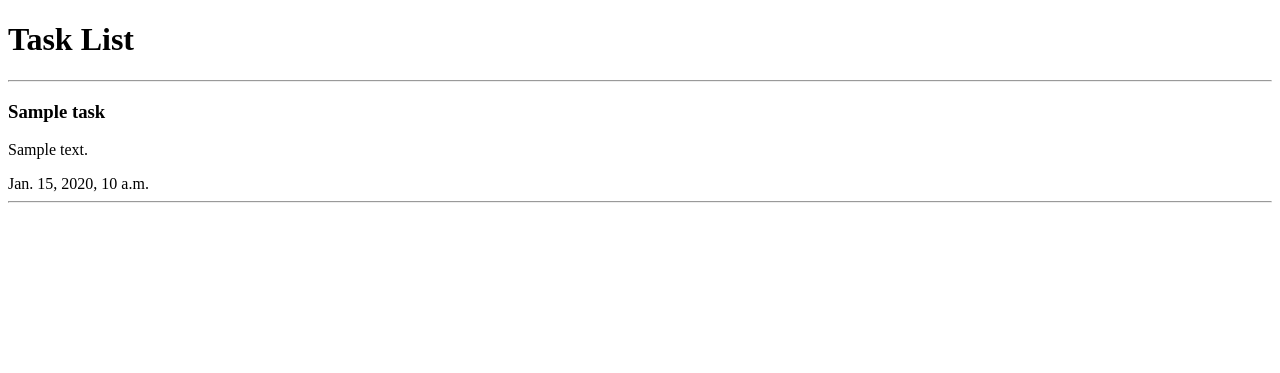
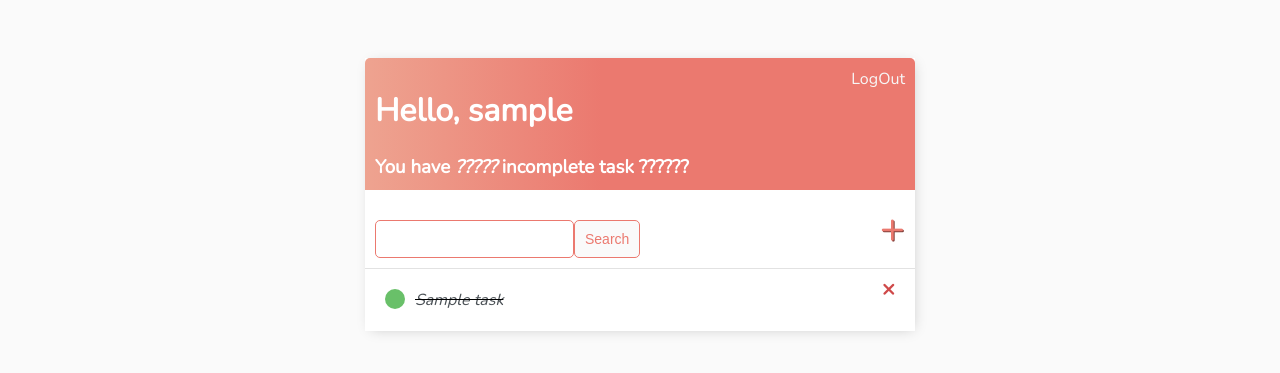
Before and after one commit to FArooghOghba/Django-CBV-TodoApp, a Django app: page / in a window 1280 px wide. Shown: the top 373 px of the page. Run offline with Django 3.2, Linux system fonts and the light colour scheme; a user stored in the database is signed in; tables that the repository leaves empty hold one stand-in row (values such as "Sample post").

Commit message:
style: adding style to the app

```diff
--- a/core/accounts/templates/accounts/login.html
+++ b/core/accounts/templates/accounts/login.html
@@ -12,6 +12,6 @@
             {{ form.as_p }}
             <input class="button" type="submit" value="Login">
         </form>
-        <p>Don't have an account? <a href="">Register</a></p>
+        <p>Don't have an account? <a href="{% url 'accounts:register' %}">Register</a></p>
     </div>
 {% endblock content%}
--- a/core/templates/base.html
+++ b/core/templates/base.html
@@ -11,7 +11,7 @@
     <link href="https://fonts.googleapis.com/css2?family=Nunito:wght@200&display=swap" rel="stylesheet">
 
     {% load static %}
-    <link rel="stylesheet" type="text/css" href="{% static 'base/style.css' %}">
+    <link rel="stylesheet" type="text/css" href="{% static 'todo/style.css' %}">
 
 </head>
 
--- /dev/null
+++ b/core/todo/static/todo/style.css
@@ -0,0 +1,127 @@
+body{
+    background-color: #FAFAFA;
+    font-family: 'Nunito', sans-serif;
+    padding-top: 50px;
+}
+
+h1,
+h2,
+h3,
+h4,
+h5,
+h6,
+    {
+    font-family: 'Raleway', sans-serif;
+}
+
+a,
+p {
+    color: #4b5156;
+}
+
+.container {
+    max-width: 550px;
+    margin: auto;
+    background-color: #fff;
+    -webkit-box-shadow: 2px 2px 13px -4px rgb(0, 0, 0, 0.21);
+    box-shadow: 2px 2px 13px -4px rgb(0, 0, 0, 0.21);
+}
+
+.header-bar {
+    display: flex;
+    justify-content: space-between;
+    color: #fff;
+    padding: 10px;
+    border-radius: 5px 5px 0 0;
+    background: linear-gradient(90deg, #EEA390 0%, #EB796F 43%, #EB796F 100%);
+}
+
+.header-bar a {
+    color: rgb(247, 247, 247);
+    text-decoration: none;
+}
+
+.task-wrapper {
+    display: flex;
+    align: center;
+    justify-content: space-between;
+    padding: 20px;
+    background-color: #fff;
+    border-top: 1px solid rgb(226, 226, 226);
+}
+
+.task-title {
+    display: flex;
+}
+
+.task-title a {
+    text-decoration: none;
+    color: #4b5156;
+    margin-left: 10px;
+}
+
+.task-complete-icon {
+    height: 20px;
+    width: 20px;
+    background-color: rgb(105, 192, 105);
+    border-radius: 50%;
+}
+
+.task-incomplete-icon {
+    height: 20px;
+    width: 20px;
+    background-color: rgb(218, 218, 218);
+    border-radius: 50%;
+}
+
+.delete-link {
+    text-decoration: none;
+    font-weight: 900;
+    color: #cf4949;
+    font-size: 22px;
+    line-height: 0;
+}
+
+#search-add-wrapper {
+    display: flex;
+    justify-content: space-between;
+    align-items: center;
+    padding: 10px;
+}
+
+#add-link {
+    color: #EB796F;
+    text-decoration: none;
+    font-size: 42px;
+    text-shadow: 1px 1px #81413b;
+}
+
+input[type=email],
+input[type=text],
+input[type=password],
+textarea {
+    border: 1px solid #EB796F;
+    border-radius: 5px;
+    padding: 10px;
+    width: 90%;
+}
+
+label {
+    padding-top: 10px !important;
+    display: block;
+}
+
+.button {
+    border: 1px solid #EB796F;
+    background-color: #FAFAFA;
+    color: #EB796F;
+    padding: 10px;
+    font-size: 14px;
+    border-radius: 5px;
+    cursor: pointer;
+    text-decoration: none;
+}
+
+.card-body {
+    padding: 20px;
+}
--- a/core/todo/templates/todo/task_list.html
+++ b/core/todo/templates/todo/task_list.html
@@ -1,19 +1,48 @@
-<!DOCTYPE html>
-<html lang="en">
-<head>
-    <meta charset="UTF-8">
-    <title>Task List</title>
-</head>
-<body>
-    <h1>Task List</h1>
-    <hr>
-    {% for task in tasks %}
-        <h3>{{ task.title }}</h3>
-        <p>{{ task.descriptions }}</p>
-        {{ task.created_date }}
-        <hr>
-    {% empty %}
-        <h2>There is no task yet.</h2>
-    {% endfor%}
-</body>
-</html>
+{% extends 'base.html' %}
+
+{% block content %}
+
+    <div class="header-bar">
+        <div>
+            <h1>Hello, {{ request.user }}</h1>
+            <h3 style="margin:0">You have <i>?????</i> incomplete task ??????</h3>
+        </div>
+
+        {% if request.user.is_authenticated %}
+            <a href="{% url 'accounts:logout' %}">LogOut</a>
+        {% else %}
+            <a href="{% url 'accounts:login' %}">LogIn</a>
+        {% endif %}
+    </div>
+
+    <div id="search-add-wrapper">
+        <form method="GET" style="margin-top: 20px; display: flex;">
+            <input type="text" name="search_input" value="">
+            <input class="button" type="submit" value="Search">
+        </form>
+        <a id="add-link" href="{% url 'task:create' %}">&#x2b;</a>
+    </div>
+
+    <div class="task-items-wrapper">
+        {% for task in tasks %}
+        <div class="task-wrapper">
+            {% if task.complete %}
+                <div class="task-title">
+                    <div class="task-complete-icon"></div>
+                    <i><s><a href="{% url 'task:update' task_id=task.id %}">{{ task }}</a></s></i>
+                </div>
+                <a class="delete-link" href="{% url 'task:delete' task_id=task.id %}">&#215;</a>
+            {% else %}
+                <div class="task-title">
+                    <div class="task-incomplete-icon"></div>
+                    <a href="{% url 'task:update' task.id %}">{{ task }}</a>
+                </div>
+                <a class="delete-link" href="{% url 'task:delete' task.id %}">&#215;</a>
+            {% endif %}
+        </div>
+        {% empty %}
+            <h3>No Item in List!</h3>
+        {% endfor %}
+    </div>
+
+{% endblock content %}
```
Also changed, not shown: core/todo/templates/todo/task_confirm_delete.html (+15 -16 lines), core/todo/templates/todo/task_form.html (+16 -16 lines).
